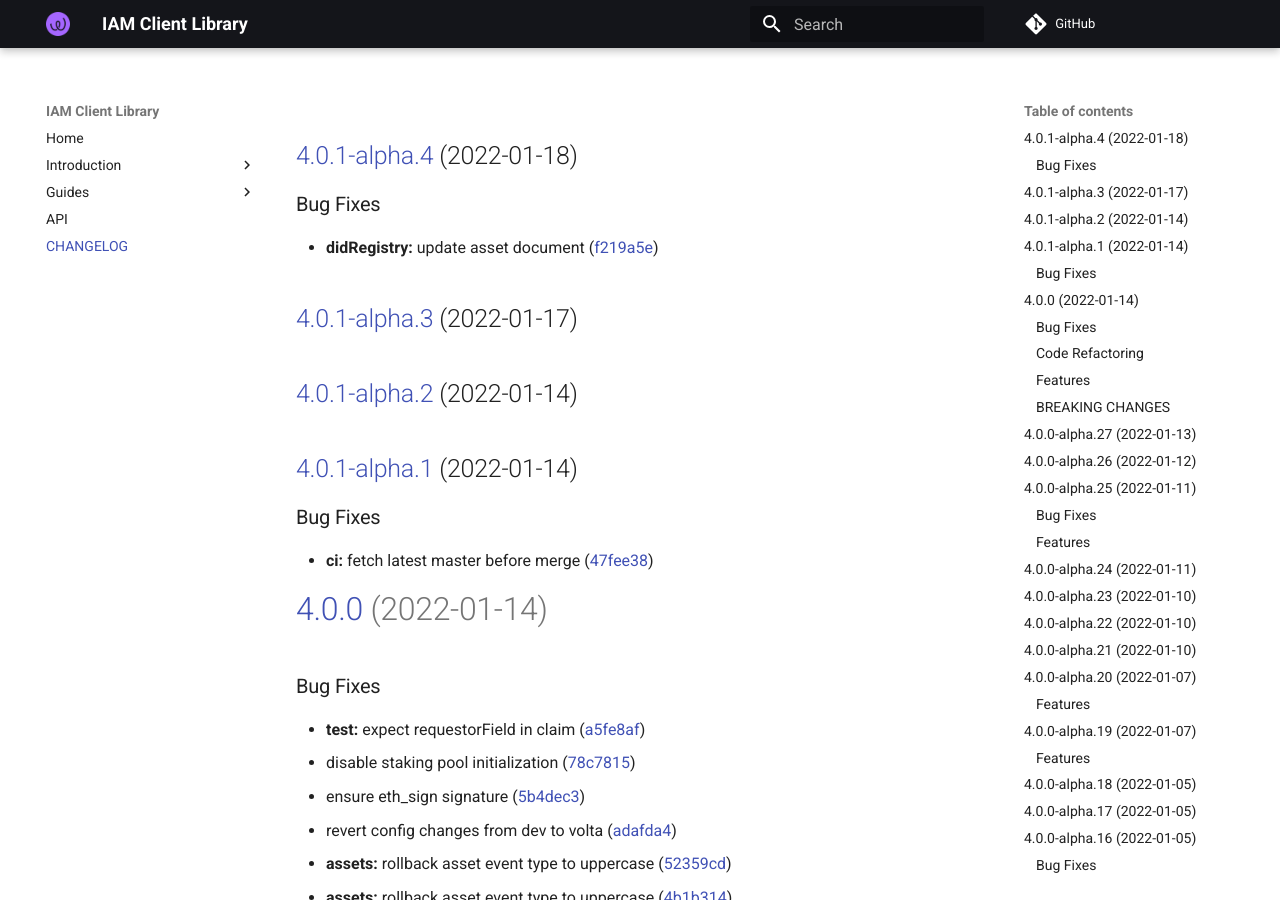
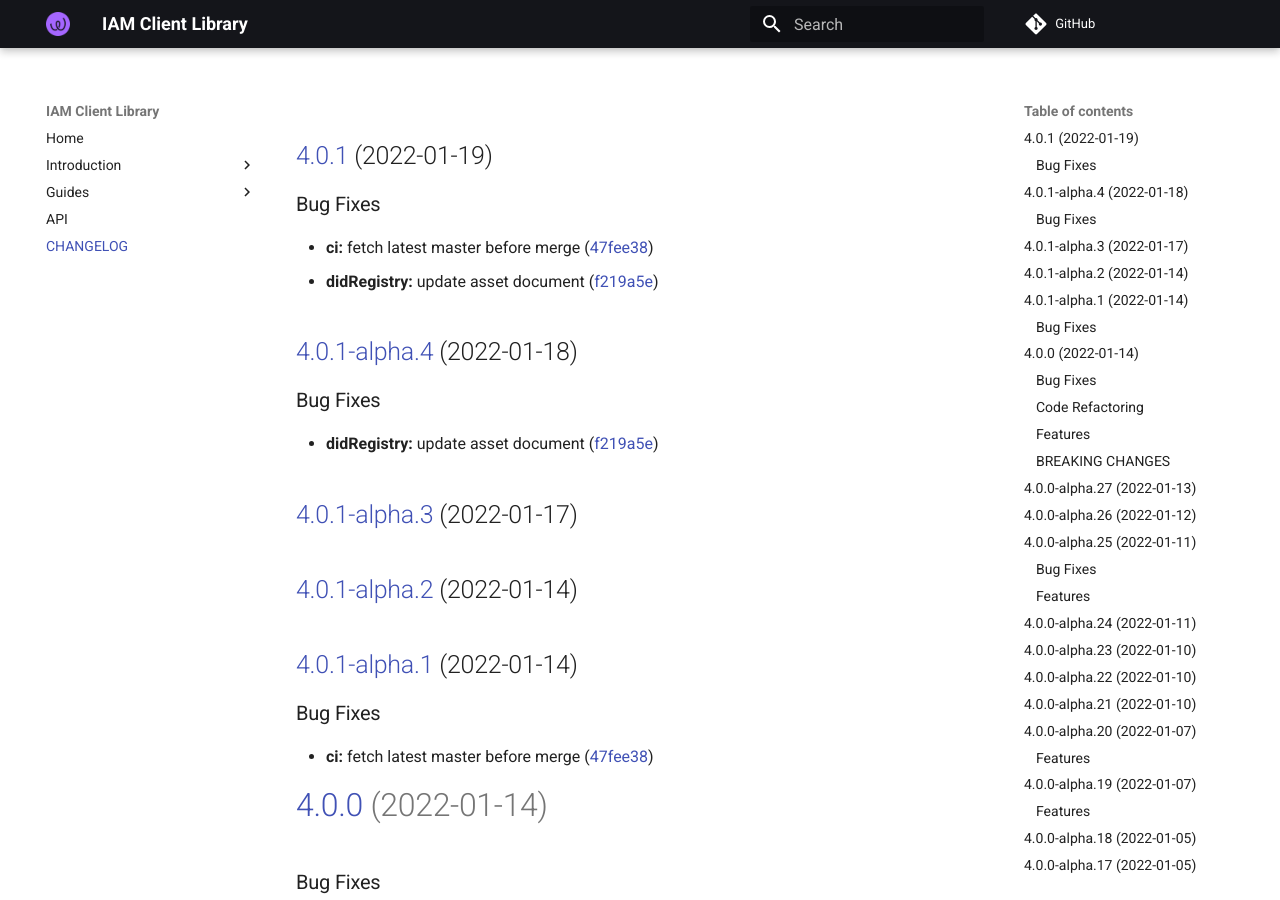
Before and after one commit to energywebfoundation/iam-client-lib, an MkDocs documentation site: the page built from docs/CHANGELOG.md, in a window 1280 px wide and 900 px high. Built offline with MkDocs 1.6.1 and Material for MkDocs 9.7.7, drawn with Linux system fonts in a browser that asks for light colours; comment, search, counter and statistics services are not loaded.

Commit message:
chore(release): 4.0.1 [skip ci]
## [4.0.1](https://github.com/energywebfoundation/iam-client-lib/compare/v4.0.0...v4.0.1) (2022-01-19)

### Bug Fixes

* **ci:** fetch latest master before merge ([47fee38](https://github.com/energywebfoundation/iam-client-lib/commit/47fee38c9ab818785e0c08de24bd68efb51100ec))
* **didRegistry:** update asset document ([f219a5e](https://github.com/energywebfoundation/iam-client-lib/commit/f219a5e32b7dc6174fa6e87726d74c2189b01f34))

```diff
--- a/docs/CHANGELOG.md
+++ b/docs/CHANGELOG.md
@@ -1,3 +1,11 @@
+## [4.0.1](https://github.com/energywebfoundation/iam-client-lib/compare/v4.0.0...v4.0.1) (2022-01-19)
+
+
+### Bug Fixes
+
+* **ci:** fetch latest master before merge ([47fee38](https://github.com/energywebfoundation/iam-client-lib/commit/47fee38c9ab818785e0c08de24bd68efb51100ec))
+* **didRegistry:** update asset document ([f219a5e](https://github.com/energywebfoundation/iam-client-lib/commit/f219a5e32b7dc6174fa6e87726d74c2189b01f34))
+
 ## [4.0.1-alpha.4](https://github.com/energywebfoundation/iam-client-lib/compare/v4.0.1-alpha.3...v4.0.1-alpha.4) (2022-01-18)
 
 
--- a/package.json
+++ b/package.json
@@ -1,6 +1,6 @@
 {
   "name": "iam-client-lib",
-  "version": "4.0.1-alpha.4",
+  "version": "4.0.1",
   "description": "Library for Decentralized Identity and Access Management",
   "main": "dist/index.js",
   "module": "dist/index.esm.js",
```
